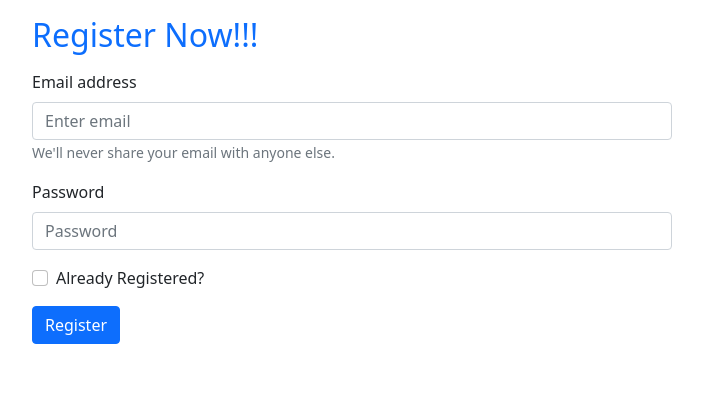
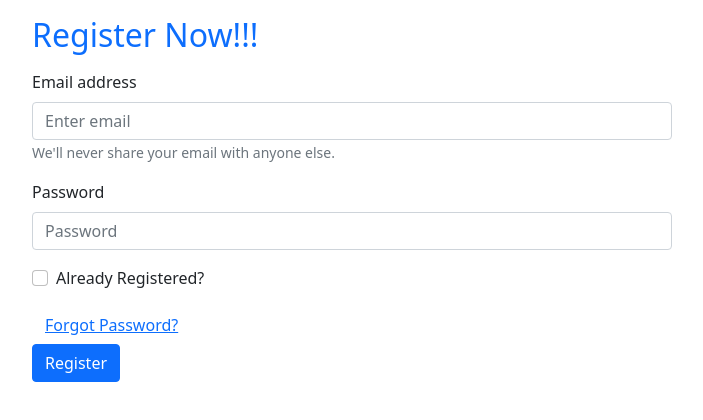
Before and after one commit to Neamul01/email-pass-auth, a React (Create React App) app: page / in a window 1280 px wide. Shown: the top 420 px of the page, without its empty margins (288-991 px from the left). Built offline with nearby package versions, Linux system fonts and the light colour scheme.

Commit message:
emeil varification and reset pass added

```diff
--- a/src/components/RegistedSignup/RegisterSignup.js
+++ b/src/components/RegistedSignup/RegisterSignup.js
@@ -1,6 +1,6 @@
 import React from 'react';
 import 'bootstrap/dist/css/bootstrap.min.css';
-import { createUserWithEmailAndPassword, getAuth, signInWithEmailAndPassword } from "firebase/auth";
+import { createUserWithEmailAndPassword, getAuth, sendEmailVerification, sendPasswordResetEmail, signInWithEmailAndPassword } from "firebase/auth";
 import app from '../../firebase.init';
 import { Button, Form } from 'react-bootstrap';
 import { useState } from 'react';
@@ -54,6 +54,7 @@ const RegisterSignup = () => {
                     console.log(user)
                     setEmail('')
                     setPass('')
+                    varifyEmail()
                 })
                 .catch(error => {
                     console.error(error)
@@ -64,6 +65,23 @@ const RegisterSignup = () => {
     const handleRegistered = event => {
         setRegistered(event.target.checked)
     }
+    const varifyEmail = () => {
+        sendEmailVerification(auth.currentUser)
+            .then(() => {
+                console.log('varification sent')
+            })
+    }
+
+    const handlePassReset = () => {
+        sendPasswordResetEmail(auth, email)
+            .then(() => {
+                console.log('reset pass send')
+            })
+            .catch(error => {
+                setError(error.message)
+            })
+    }
+
     return (
         <div>
 
@@ -92,6 +110,8 @@ const RegisterSignup = () => {
                         <Form.Check onChange={handleRegistered} type="checkbox" label="Already Registered?" />
                     </Form.Group>
                     <p className="text-danger">{error}</p>
+                    <Button onClick={handlePassReset} variant='link' >Forgot Password?</Button>
+                    <br />
                     <Button variant="primary" type="submit">
                         {registered ? 'LogIn' : "Register"}
                     </Button>
```
